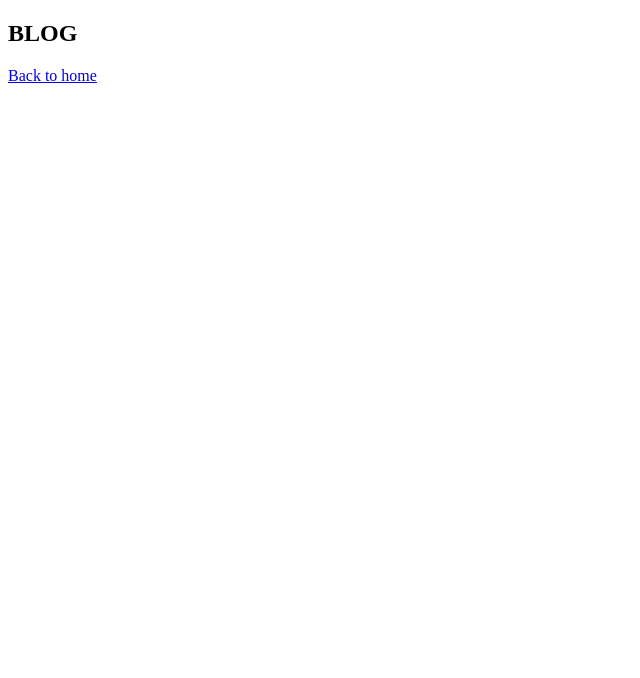
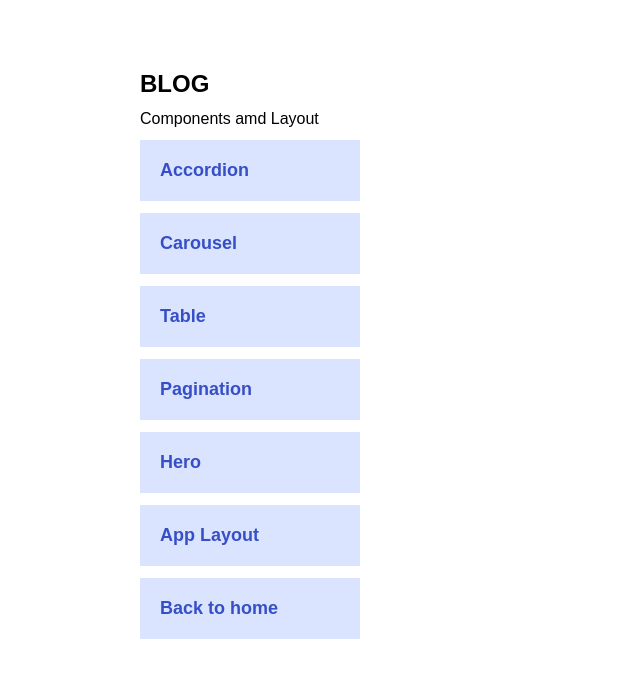
Before and after one commit to reasonmii/ref_html, a plain HTML site: page blog.html in a window 1280 px wide. Shown: the whole page, without its empty margins (0-640 px from the left). Drawn offline with Linux system fonts and the light colour scheme.

Commit message:
Update blog.html

```diff
--- a/blog.html
+++ b/blog.html
@@ -2,9 +2,50 @@
 <html>
   <head>
     <title>BLOG</title>
+    <style>
+      * {
+        margin: 0;
+        padding: 0;
+        box-sizing: border-box;
+      }
+
+      body {
+        font-family: sans-serif;
+        padding: 20px 40px;
+        margin-top: 50px;
+        margin-left: 100px;
+
+        display: flex;
+        flex-direction: column;
+        gap: 12px;
+        width: 300px;
+        justify-content: center;
+      }
+
+      a:link,
+      a:visited {
+        text-decoration: none;
+        background-color: #dbe4ff;
+        padding: 20px 20px;
+        color: #364fc7;
+        font-size: 18px;
+        font-weight: bold;
+      }
+
+      a:hover,
+      a:active {
+      }
+    </style>
   </head>
   <body>
     <h2>BLOG</h2>
+    <p>Components amd Layout</p>
+    <a href="components/01-accordion.html">Accordion</a>
+    <a href="components/02-carousel.html">Carousel</a>
+    <a href="components/03-table.html">Table</a>
+    <a href="components/04-pagination.html">Pagination</a>
+    <a href="components/05-hero.html">Hero</a>
+    <a href="components/06-appLayout.html">App Layout</a>
     <a href="index.html">Back to home</a>
   </body>
 </html>
```
